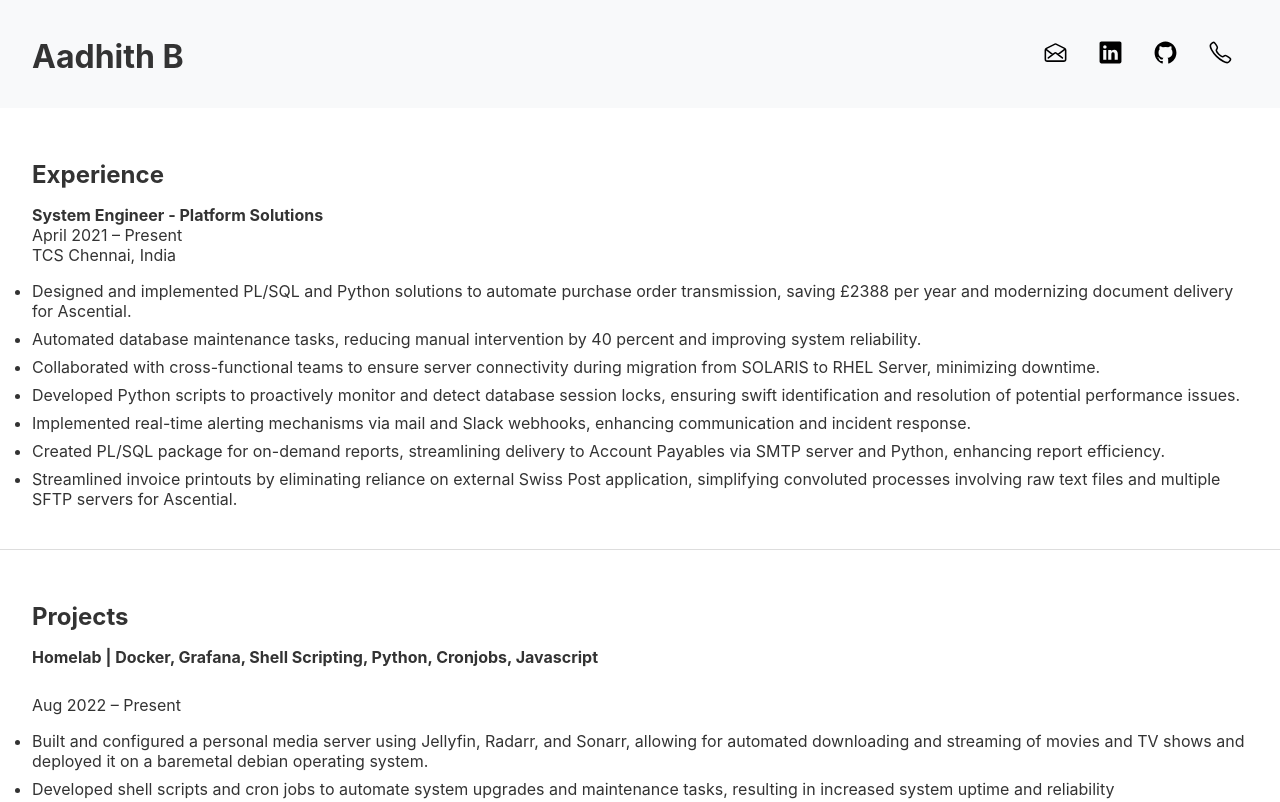
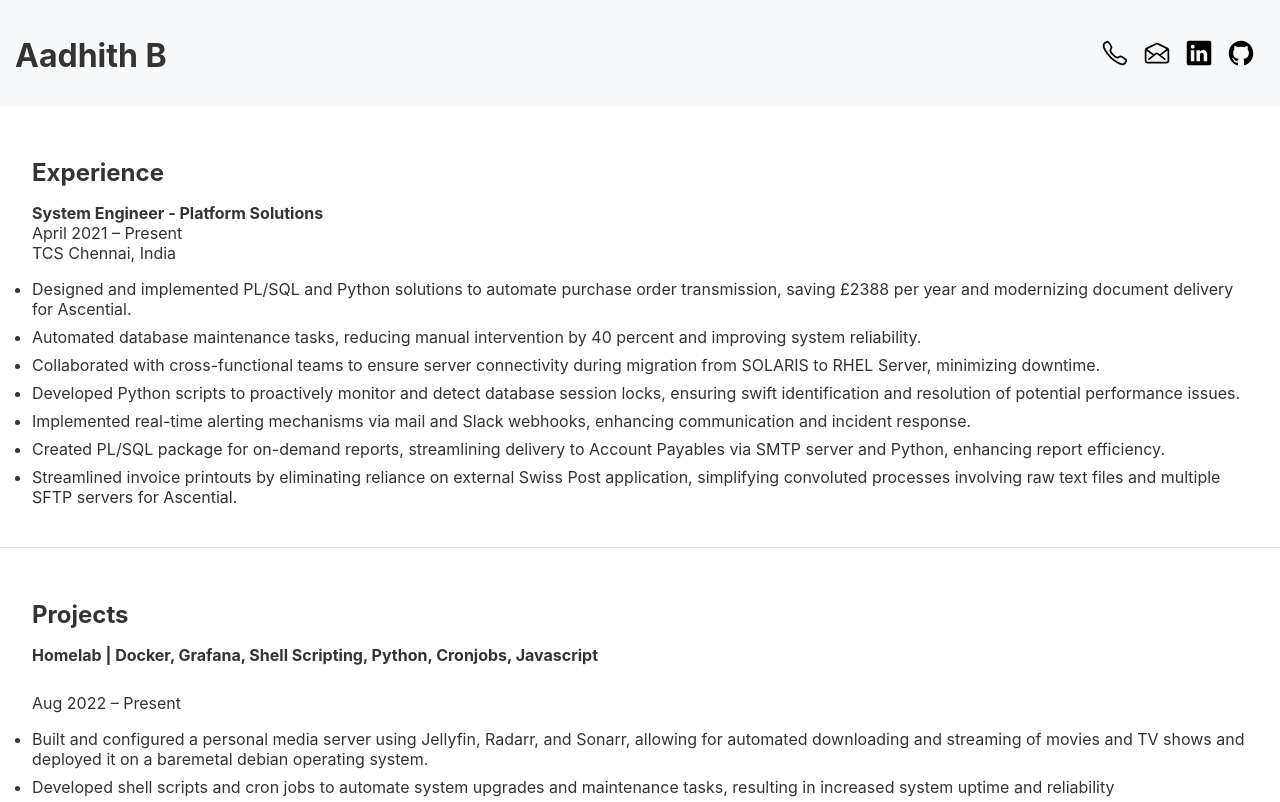
Before and after one commit to aadhithbala/Cloud_Resume, a plain HTML site: page index.html in a window 1280 px wide. Shown: the top 802 px of the page. Drawn offline with Linux system fonts and the light colour scheme.

Commit message:
Update padding and dimensions

```diff
--- a/index.html
+++ b/index.html
@@ -10,10 +10,17 @@
     <header>
       <h1 class="name">Aadhith B</h1>
       <div class="contact">
+        <a class="phone links" href="tel:+91 8760338897">
+          <img
+            src="./assets/icons/call-outline.svg"
+            class="phone-logo logo"
+            alt="Phone number"
+          />
+        </a>
         <a class="mail links" href="mailto:aadhi66613@gmail.com"
           ><img
             src="./assets/icons/mail-open-outline.svg"
-            class="mail-logo social-logo"
+            class="mail-logo logo"
             alt="Mail Id"
         /></a>
         <a
@@ -21,21 +28,14 @@
           href="https://www.linkedin.com/in/aadhith-b-4b1a201ba/"
           ><img
             src="./assets/icons/logo-linkedin.svg"
-            class="linkedin-logo social-logo"
+            class="linkedin-logo logo"
             alt="Linkedin Link"
         /></a>
         <a class="github links" href="https://github.com/aadhithbala">
           <img
             src="./assets/icons/logo-github.svg"
-            class="github-logo social-logo"
+            class="github-logo logo"
             alt="Github Link"
-          />
-        </a>
-        <a class="phone links" href="tel:+91 8760338897">
-          <img
-            src="./assets/icons/call-outline.svg"
-            class="phone-logo social-logo"
-            alt="Phone number"
           />
         </a>
       </div>
--- a/style.css
+++ b/style.css
@@ -8,6 +8,9 @@
 
 * {
   box-sizing: border-box; /* Ensures padding/border included in width/height */
+}
+
+.name {
 }
 
 a {
@@ -31,11 +34,11 @@
 
 /* Header Styles */
 header {
-  /* border: solid 2px red; */
+  /* border: solid 2px blueviolet; */
   display: flex;
   align-items: center;
   justify-content: space-between;
-  padding: 1rem 2rem;
+  padding: 15px;
   background-color: #f8f9fa;
 }
 
@@ -44,11 +47,17 @@
   margin: 0;
   display: flex; /* Align contact links horizontally */
   justify-content: space-between;
+  align-items: center;
+  padding: 5px;
+  gap: 4px;
 }
 
 .links {
+  display: flex;
+  justify-content: center;
+  align-items: center;
   /* border: solid 2px hotpink; */
-  padding: 15px;
+  padding: 5px;
 }
 /* Section Styles */
 section {
@@ -62,8 +71,7 @@
   margin-bottom: 0.5rem;
 }
 
-.social-logo {
-  width: 25px; /* Set a fixed width for the social logos */
-  height: 25px; /* Set a fixed height for the social logos */
-  /* margin-right: 10px; Add some space between each logo */
+.logo {
+  width: 28px;
+  height: 28px;
 }
```
